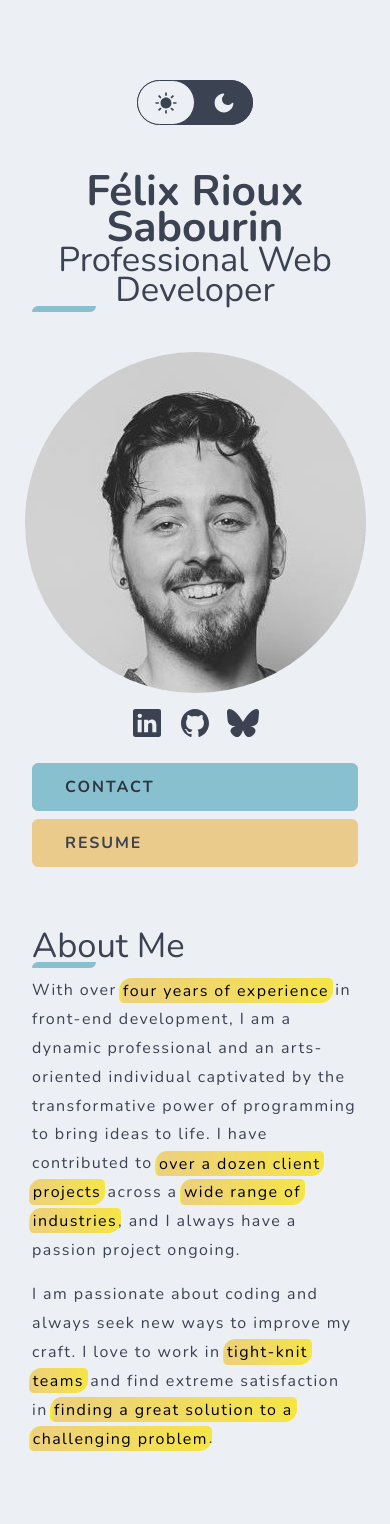
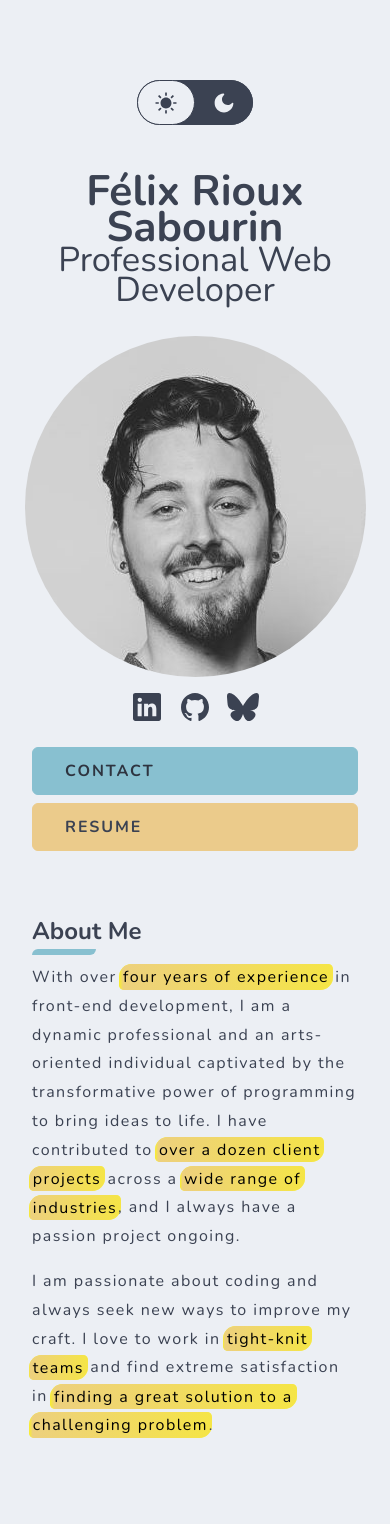
Before and after one commit to FelixPriori/next-portfolio, a Next.js app: page / in a window 390 px wide. Shown: the top 1524 px of the page. Built offline with nearby package versions, Linux system fonts and the light colour scheme.

Commit message:
fixes responsive on intro subtitle

```diff
--- a/src/app/_sections/IntroSection.tsx
+++ b/src/app/_sections/IntroSection.tsx
@@ -16,7 +16,7 @@
 				<div className={styles.textWrapper}>
 					<div className={styles.textInnerWrapper}>
 						<h1 className={styles.title}>Félix Rioux Sabourin</h1>
-						<h2 className={styles.subtitle}>Professional Web Developer</h2>
+						<h2 className={styles.introSubtitle}>Professional Web Developer</h2>
 					</div>
 				</div>
 				<div className={styles.avatarWrapper}>
--- a/src/app/_sections/sections.module.scss
+++ b/src/app/_sections/sections.module.scss
@@ -41,7 +41,7 @@
 	}
 }
 
-.subtitle {
+.introSubtitle {
 	font-size: clamp(1.5rem, -0.6205rem + 4.4234vw, 3.25rem);
 	font-weight: 100;
 	line-height: 0.85;
```
